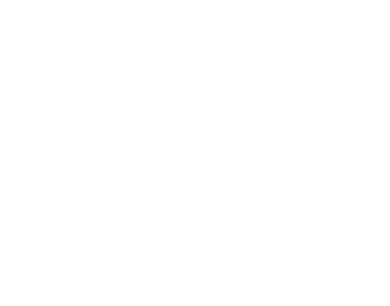
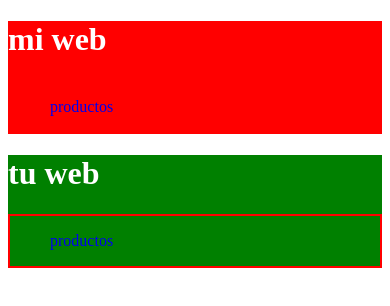
Before and after one commit to germangauna/peoyecto-sass, a website: page index.html in a window 390 px wide. Drawn offline with Linux system fonts and the light colour scheme.

Commit message:
usando sass

```diff
--- a/index.html
+++ b/index.html
@@ -10,5 +10,36 @@
 </head>
 <body>
 
+    <header class="header-uno">
+        <h1>
+            mi web
+        </h1>
+
+         <nav>
+            <ul>
+                <li>
+                    <a href="productos">productos</a>
+                </li>
+            </ul>
+         </nav>
+    </header>
+    <header class="header-home">
+        <h1>
+            tu web
+        </h1>
+
+         <nav>
+            <ul>
+                <li>
+                    <a href="productos">productos</a>
+                </li>
+            </ul>
+         </nav>
+    </header>
+
+    <section>
+
+    </section>
+
 </body>
 </html>
--- /dev/null
+++ b/scss/base/_listas.scss
@@ -0,0 +1,20 @@
+/*las listas, en estas usamos una funcion que se llama nth(nombre
+del elemento y el numero de ubicacion del elemento)
+que necesitamos ejemplo: backgrount-color: nth($colores, 1)*/
+
+$colores:
+red,
+green,
+black,
+gray,
+white,
+blue;
+
+/*tambien lo podemos hacer con una lista de pixeles de medidas */
+
+$medidas:
+1px,
+2px,
+5px,
+16px,
+250px;
--- /dev/null
+++ b/scss/base/_variables.scss
@@ -0,0 +1,15 @@
+    /*variables, se ponen con el signo de pesos $, se pone : y el valor*/
+
+@import'../base/listas';
+
+$border-menu: 2px solid nth($colores, 1);
+$decoracion: underline;
+
+
+
+
+
+ /*que pasa si tengo muchos colores y tengo muchas variables???
+ sass nbos permite obtimizar las variables, nos deja hscer archivos
+ parcialesque empieza siempre con un guion bajo, y pponerlos en la
+  carpeta de scss, y los tenemos que importar para que esten conectados */
--- /dev/null
+++ b/scss/component/_header.scss
@@ -0,0 +1,72 @@
+
+// nesting o anidamiento, nos da posibilidad de crear una cascada,
+//  de etiquetas, vamos poniendo estilos y en el css cuando guardamos
+//  queda todo guardado y orfenado, lo bueno es que yo puedo guardar
+// y subir sin que se vea nada, y si quiero arreglar algo lo voyu a buscar ahi
+@import'../base/listas';
+
+.header-uno {
+    background-color: nth($colores, 6);
+    color: white;
+        nav {
+            border: $border-menu;
+            ul {
+                list-style: none;
+                li {
+
+                    a {
+                        text-decoration: none;
+                        /* & */
+                        &:hover {
+                            text-decoration: $decoracion;
+                        }
+                    }
+                   }
+                }
+             }
+
+             @media screen and (max-width: 490px) {
+                background-color: red;
+             }
+        }
+
+        /*que pasa si yo quiero hacer una seudo clases??, existe el & amper donde yo
+        lo pomgo en la etiqueta    ue nosotros queremos que sucesa o acciones el hover por ejemploe*/
+
+
+        /*tambien se puede agregar una media query, y esta va a quedar agregadda ordenadamente en
+        la etiqueta que nosotros la alla mos puesto, este casio lo pongo en el header directamente y no
+        tengo que aclar que va en el header, poner la media query y la accion que queremos que suceda */
+
+
+
+
+
+.header-home {
+            background-color: nth($colores, 6);
+            color: white;
+                nav {
+                    border: $border-menu;
+                    ul {
+                        list-style: none;
+                        li {
+
+                            a {
+                                text-decoration: none;
+                                /* & */
+                                &:hover {
+                                    text-decoration: $decoracion;
+                                }
+                            }
+                           }
+                        }
+                     }
+
+                     @media screen and (max-width: 490px) {
+                        background-color: green;
+                     }
+                }
+
+     /*lo  bueno de las variables es que si quiero cambiar algun valor,
+     lo hago directamente desde la variable, y no tengo que cambiarlo
+     desde cada uno de estilos*/
--- a/scss/style.scss
+++ b/scss/style.scss
@@ -0,0 +1,17 @@
+
+@import'base/variables';
+@import'component/header';
+
+
+/*que pasa si tengo muchos colores y tengo muchas variables???
+sass nbos permite obtimizar las variables, nos deja hscer archivos
+parcialesque empieza siempre con un guion bajo, y pponerlos en la
+ carpeta de scss, y los tenemos que importar para que esten conectados */
+
+ /* nota: las variables simpre van arriba, porque es lo primero que se lee*/
+
+ /*tambien para que este mas ordenado el codigo, se pueden hacer 2 carpetas,
+ una que se llamme component y la otra base, en la de de base siempre se ponen
+ las que competen a varias partes de un proyecto  y los componentes se ponen las
+ secciones de la pagina, esto nos obliga a cambiar las rutas de nuestros archivos
+ vinculados*/
```
Also changed, not shown: package.json (+186 -2 lines), css/style.css, 1 other file.
